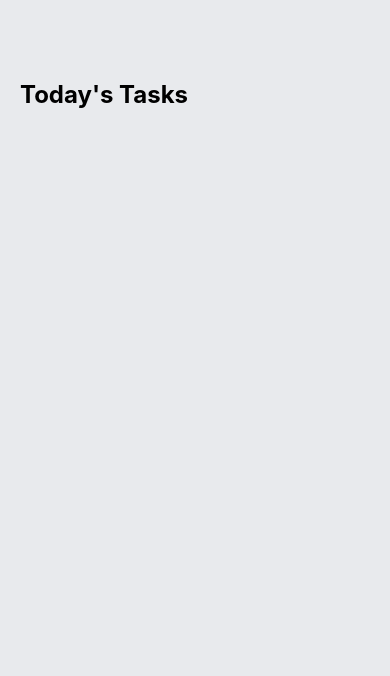
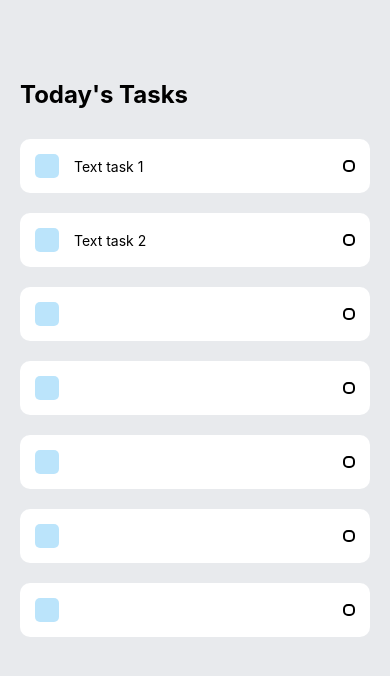
Before and after one commit to hursittarcan/to-do-app, a React Native app in the folder todoApp/: screen / in a window 390 px wide. Shown: the top 676 px of the page. Built offline with nearby package versions, Linux system fonts and the light colour scheme.

Commit message:
add Task component styles

```diff
--- a/todoApp/App.js
+++ b/todoApp/App.js
@@ -8,7 +8,13 @@ export default function App() {
       <View style={styles.tasksWrapper}>
         <Text style={styles.sectionTitle}>Today's Tasks</Text>
         <View style={styles.items}>
-
+          <Task text={'Text task 1'}></Task>
+          <Task text={'Text task 2'}></Task>
+          <Task></Task>
+          <Task></Task>
+          <Task></Task>
+          <Task></Task>
+          <Task></Task>
         </View>
       </View>
 
@@ -31,5 +37,7 @@ const styles = StyleSheet.create({
     fontSize: 24,
     fontWeight: 'bold'
   },
-
+  items: {
+    marginTop: 30
+  }
 });
--- a/todoApp/components/Task.js
+++ b/todoApp/components/Task.js
@@ -1,14 +1,51 @@
 import React from 'react';
-import { View, Text, StyleSheet } from "react-native";
+import {View, Text, StyleSheet, TouchableOpacity} from "react-native";
 
-const Task = () => {
+const Task = (props) => {
     return (
-        <View>
-            <Text>This is a task!</Text>
+        <View style={styles.item}>
+            <View style={styles.itemLeft}>
+                <TouchableOpacity style={styles.square}></TouchableOpacity>
+                <Text style={styles.itemText}>{props.text}</Text>
+            </View>
+            <View style={styles.circular}></View>
         </View>
     )
 }
 
-const styles = StyleSheet.create({});
+const styles = StyleSheet.create({
+    item: {
+        backgroundColor: '#fff',
+        padding: 15,
+        borderRadius: 10,
+        flexDirection: 'row',
+        alignItems: 'center',
+        justifyContent: 'space-between',
+        marginBottom: 20
+    },
+    itemLeft: {
+        flexDirection: 'row',
+        alignItems: 'center',
+        flexWrap: 'wrap'
+    },
+    square: {
+        width: 24,
+        height: 24,
+        backgroundColor: '#55BCF6',
+        opacity: 0.4,
+        borderRadius: 5,
+        marginRight: 15
+     },
+    itemText: {
+        maxWidth: '80%'
+    },
+    circular: {
+        width: 12,
+        height: 12,
+        borderColor: '55BCF6',
+        borderWidth: 2,
+        borderRadius: 5
+    }
+});
 
 export default Task;
```
